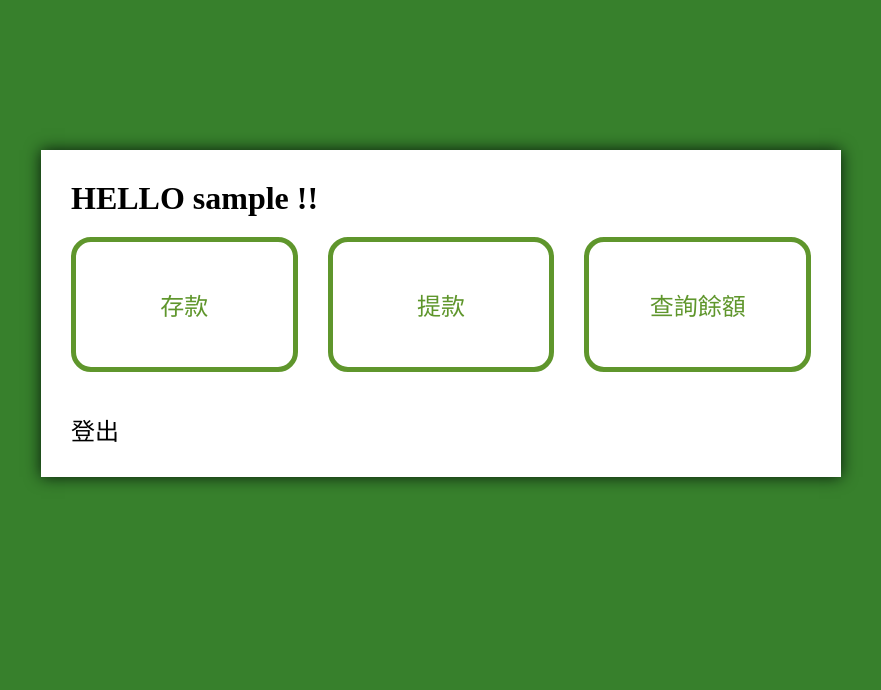
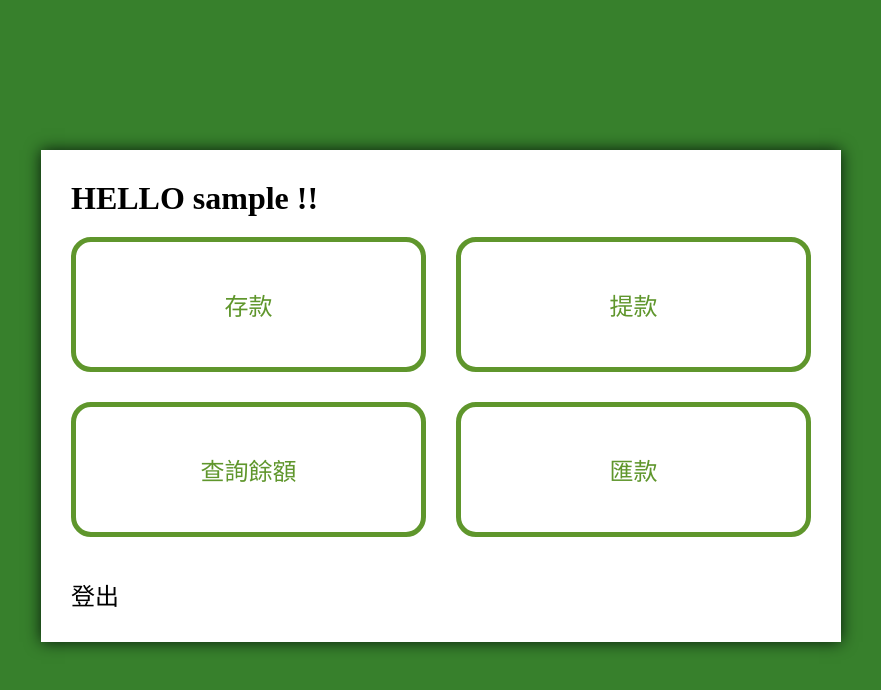
Before and after one commit to Toby-Yuan/RD5-Assignment, a PHP site: page /member.php in a window 1280 px wide. Shown: the top 690 px of the page, without its empty margins (199-1080 px from the left). Run offline with PHP 8.4, Linux system fonts and the light colour scheme; the visitor is signed in with stand-in values (Sample User, id 1).

Commit message:
member : 新增匯款連結

```diff
--- a/CSS/memberStyle.css
+++ b/CSS/memberStyle.css
@@ -27,8 +27,8 @@ body {
 #contant #box {
   display: -ms-grid;
   display: grid;
-  -ms-grid-columns: (1fr)[3];
-      grid-template-columns: repeat(3, 1fr);
+  -ms-grid-columns: (1fr)[2];
+      grid-template-columns: repeat(2, 1fr);
   grid-gap: 30px;
   margin-bottom: 40px;
 }
--- a/CSS/memberStyle.scss
+++ b/CSS/memberStyle.scss
@@ -26,7 +26,7 @@ body{
 
     #box{
         display: grid;
-        grid-template-columns: repeat(3, 1fr);
+        grid-template-columns: repeat(2, 1fr);
         grid-gap: 30px;
         margin-bottom: 40px;
 
--- a/member.php
+++ b/member.php
@@ -44,6 +44,9 @@ if(!isset($_SESSION["uid"])){
             <a href="balance.php" class="act">
                 查詢餘額
             </a>
+            <a href="balance.php" class="act">
+                匯款
+            </a>
         </div>
 
         <a href="index.php?logout=1" class="logout">登出</a>
```
